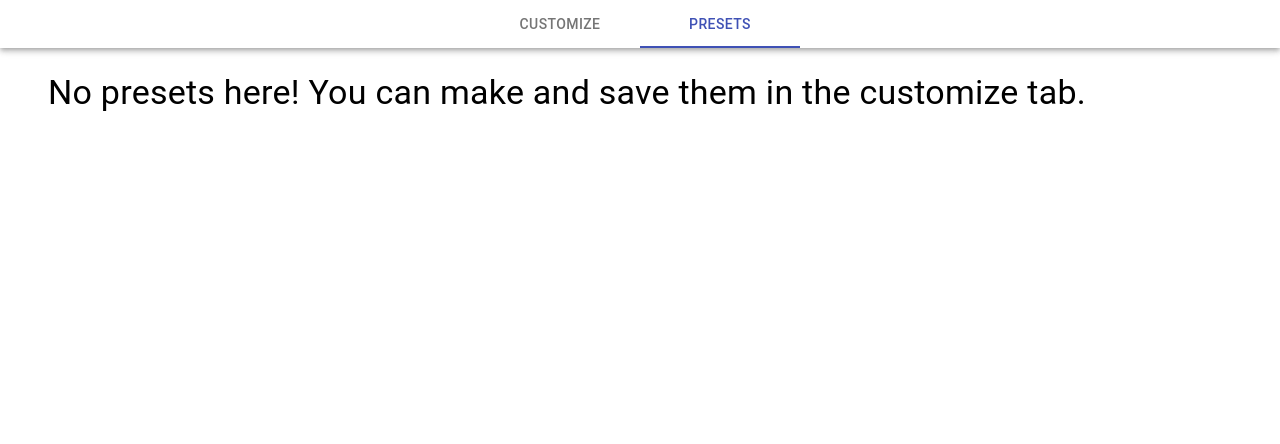
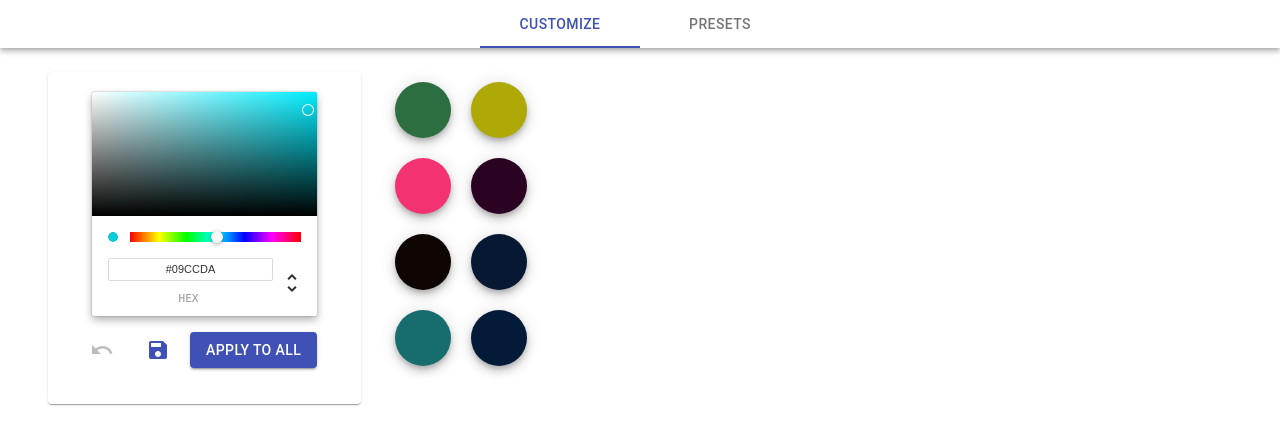
Before and after one commit to cthit/hueIT-electric-boogaloo, a React (Create React App) app in the folder frontend/: page / in a window 1280 px wide. Shown: the top 444 px of the page. Built offline with nearby package versions, Linux system fonts and the light colour scheme.

Commit message:
Update Navigation.js

```diff
--- a/frontend/src/common/navigation/Navigation.js
+++ b/frontend/src/common/navigation/Navigation.js
@@ -7,7 +7,7 @@ import ColorScreen from "../../screens/color/ColorScreen";
 import PresetsScreen from "../../screens/presets/PresetsScreen";
 
 export default function Navigation(props) {
-    const [activeTab, setActiveTab] = useState(1); // TODO retain state between sessions
+    const [activeTab, setActiveTab] = useState(0); // TODO retain state between sessions
 
     function handleChange(event, newValue) {
         setActiveTab(newValue);
```
